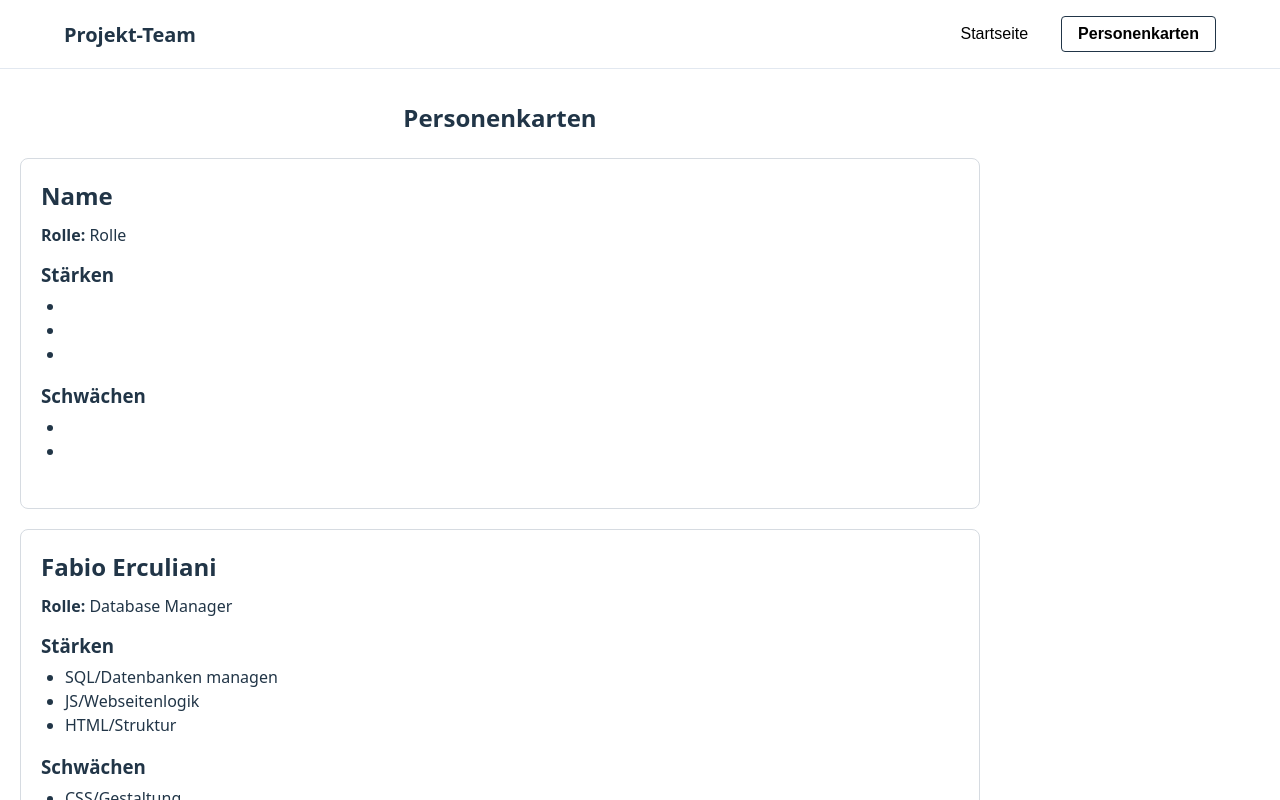
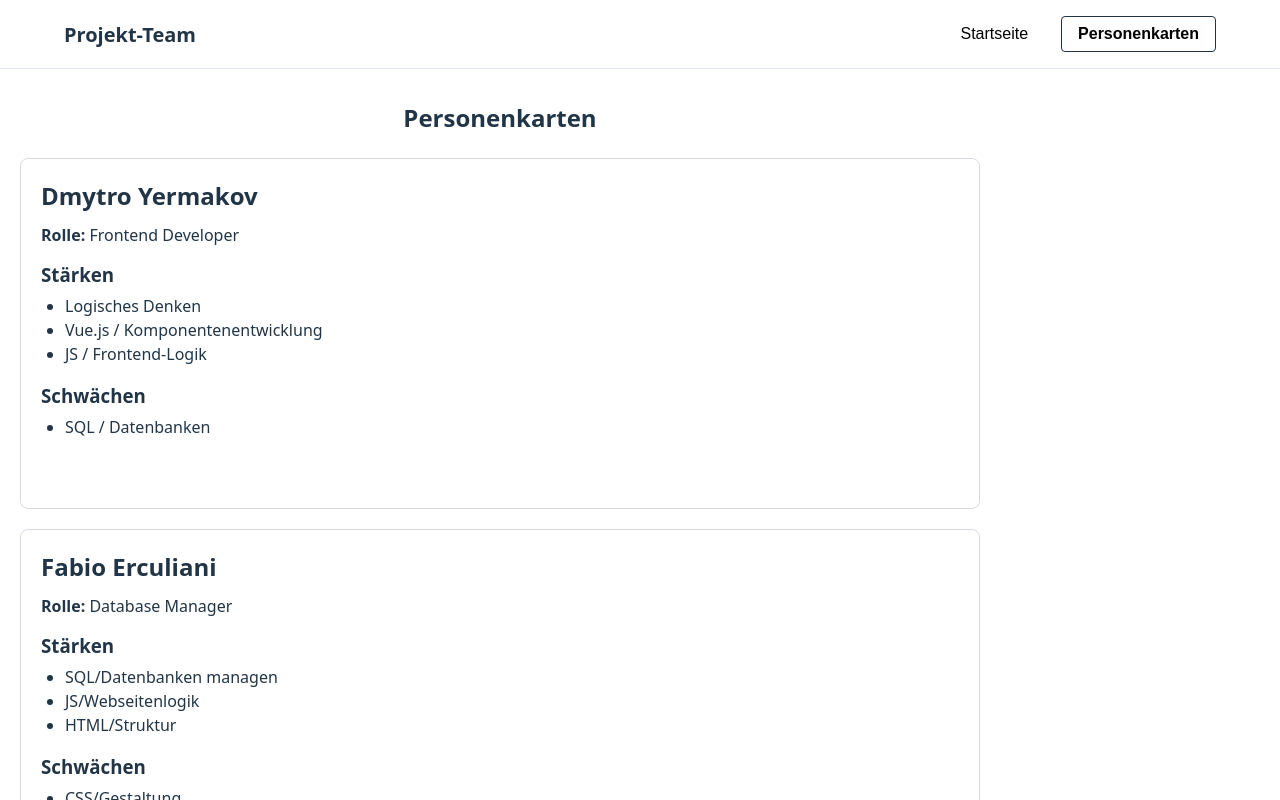
Before and after one commit to Limason17/Issue-Test, a Vue app: page / in a window 1280 px wide. Both pictures are taken after a click on the button "Personenkarten". Shown: the top 800 px of the page. Built offline with nearby package versions, Linux system fonts and the light colour scheme.

Commit message:
Fixes #11 : Person erfasst (Dmytro)

```diff
--- a/src/components/PersCard.vue
+++ b/src/components/PersCard.vue
@@ -3,20 +3,19 @@
     <h1>Personenkarten</h1>
 
     <article>
-      <h2>Name</h2>
-      <p><strong>Rolle:</strong> Rolle</p>
+      <h2>Dmytro Yermakov</h2>
+      <p><strong>Rolle:</strong> Frontend Developer</p>
 
       <h3>Stärken</h3>
       <ul>
-        <li></li>
-        <li></li>
-        <li></li>
+        <li>Logisches Denken</li>
+        <li>Vue.js / Komponentenentwicklung</li>
+        <li>JS / Frontend-Logik</li>
       </ul>
 
       <h3>Schwächen</h3>
       <ul>
-        <li></li>
-        <li></li>
+        <li>SQL / Datenbanken</li>
       </ul>
     </article>
 
```
